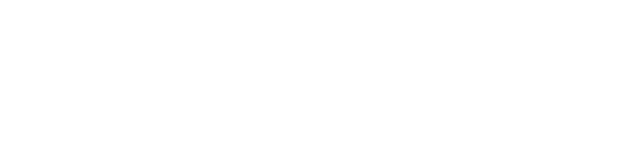
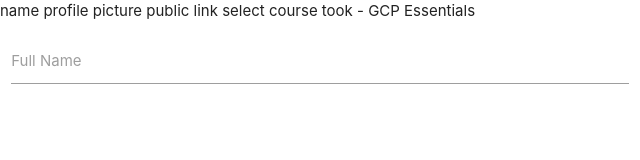
Before and after one commit to gdg-cloud-manila/qwiklabs-finishers-ph, a plain HTML site: page public/form.html in a window 1280 px wide. Shown: the whole page, without its empty margins (0-640 px from the left). Drawn offline with nearby package versions, Linux system fonts and the light colour scheme; some packages are replaced by stand-ins of ours.

Commit message:
boilerplate

```diff
--- a/public/form.html
+++ b/public/form.html
@@ -5,10 +5,28 @@
     <meta charset="UTF-8">
     <meta name="viewport" content="width=device-width, initial-scale=1.0">
     <meta http-equiv="X-UA-Compatible" content="ie=edge">
-    <title>Document</title>
+    <title>Qwiklabs Finishers | Form</title>
+    <!-- Compiled and minified CSS -->
+    <link rel="stylesheet" href="https://cdnjs.cloudflare.com/ajax/libs/materialize/1.0.0/css/materialize.min.css">
+    <!-- Compiled and minified JavaScript -->
+    <script src="https://cdnjs.cloudflare.com/ajax/libs/materialize/1.0.0/js/materialize.min.js"></script>
+    <link rel="stylesheet" href="/src/stylesheets/minireset.min.css">
 </head>
 
 <body>
+
+    name
+    profile picture
+    public link
+    select course took
+    - GCP Essentials
+    <div class="row">
+        <div class="input-field col s6">
+            <input id="name" type="text" class="validate">
+            <label for="name">Full Name</label>
+        </div>
+    </div>
+
     <!-- The core Firebase JS SDK is always required and must be listed first -->
     <script src="/__/firebase/7.4.0/firebase-app.js"></script>
 
--- /dev/null
+++ b/src/stylesheets/minireset.min.css
@@ -0,0 +1 @@
+/*! minireset.css v0.0.6 | MIT License | github.com/jgthms/minireset.css */html,body,p,ol,ul,li,dl,dt,dd,blockquote,figure,fieldset,legend,textarea,pre,iframe,hr,h1,h2,h3,h4,h5,h6{margin:0;padding:0}h1,h2,h3,h4,h5,h6{font-size:100%;font-weight:normal}ul{list-style:none}button,input,select,textarea{margin:0}html{box-sizing:border-box}*,*::before,*::after{box-sizing:inherit}img,video{height:auto;max-width:100%}iframe{border:0}table{border-collapse:collapse;border-spacing:0}td,th{padding:0}td:not([align]),th:not([align]){text-align:left}
```
Also changed, not shown: package.json (deleted, +0 -15 lines), public/index.html (+9 -3 lines).
